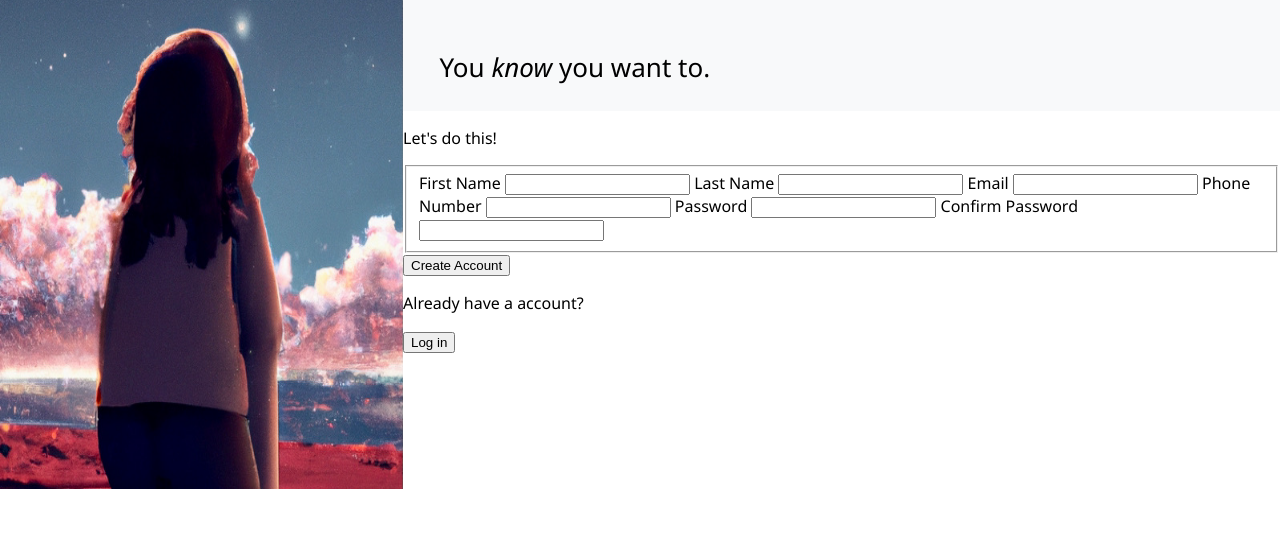
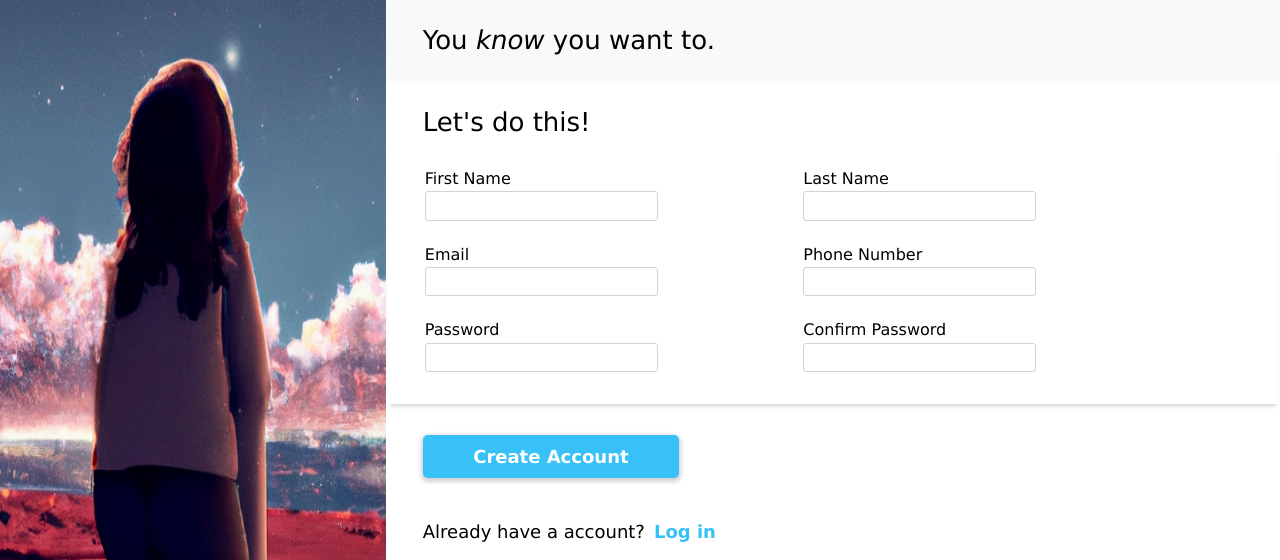
Before and after one commit to JingWei-S/odin-sign-up, a plain HTML site: page index.html in a window 1280 px wide. Shown: the part 311-871 px from the top of the page. Before the commit the page ends 800 px from the top, so only its background shows below. Drawn offline with Linux system fonts and the light colour scheme.

Commit message:
update all ui components

```diff
--- a/index.html
+++ b/index.html
@@ -22,29 +22,41 @@
         <form action="#">
             <p>Let's do this!</p>
             <fieldset>
+                <p>
                     <label for="firstName">First Name</label>
-                <input type="text" name="firstName" id="firstName">
+                    <input type="text" name="firstName" id="firstName" required>
+                </p>
 
+                <p>
                     <label for="lastName">Last Name</label>
-                <input type="text" name="lastName" id="lastName">
+                    <input type="text" name="lastName" id="lastName" required>
+                </p>
 
+                <p>
                     <label for="email">Email</label>
-                <input type="email" name="email" id="email">
+                    <input type="email" name="email" id="email" required>
+                </p>
 
+                <p>
                     <label for="phoneNumber">Phone Number</label>
-                <input type="tel" name="phoneNumber" id="phoneNumber">
+                    <input type="tel" name="phoneNumber" id="phoneNumber" required>
+                </p>
 
+                <p>
                     <label for="pwd1">Password</label>
-                <input type="password" name="pwd" id="pwd1">
+                    <input type="password" name="pwd" id="pwd1" required>
+                </p>
 
+                <p>
                     <label for="pwd2">Confirm Password</label>
-                <input type="password" name="pwd" id="pwd2">
+                    <input type="password" name="pwd" id="pwd2" required>
+                </p>
             </fieldset>
             <button type="submit">Create Account</button>
         </form>
         <div>
             <p>Already have a account?</p>
-            <button>Log in</button>
+            <a href="#">Log in</a>
         </div>
     </div>
 </body>
--- a/style.css
+++ b/style.css
@@ -3,7 +3,7 @@
     src: url("fonts/Norse-Bold.otf") format("opentype");
 }
 body {
-    font-family: "Segoe UI", Roboto, Helvetica, Arial, sans-serif, "Apple Color Emoji", "Segoe UI Emoji", "Segoe UI Symbol";
+    font-family: 'Lucida Sans', 'Lucida Sans Regular', 'Lucida Grande', 'Lucida Sans Unicode', Geneva, Verdana, sans-serif;
     margin: 0;
     min-height: 100vh;
     display: flex;
@@ -76,3 +76,71 @@ img + p {
 .info > p:last-child {
     padding-top: 1em;
 }
+
+form > p {
+    font-size: 26px;
+    padding-left: 1.4em;
+    margin-bottom: 0.4em;
+}
+
+fieldset {
+    border: none;
+    display: flex;
+    /* flex-direction: column; */
+    flex-wrap: wrap;
+    padding-left: calc(1.4 * 26px);
+    padding-bottom: 1.5em;
+    box-sizing: border-box;
+    box-shadow: 0 4px 4px -2px lightgray;
+}
+
+fieldset p {
+    display: flex;
+    flex-direction: column;
+    min-width: 45%;
+    margin-bottom: 0.5em;
+}
+
+input {
+    appearance: none;
+    width: 60%;
+    height: 1.6em;
+    font-size: 16px;
+    border: 1px solid lightgrey;
+    border-radius: 3px;
+}
+
+label {
+    font-family: 'Lucida Sans', 'Lucida Sans Regular', 'Lucida Grande', 'Lucida Sans Unicode', Geneva, Verdana, sans-serif;
+    padding-bottom: 0.2em;
+}
+
+fieldset + button {
+    font-family: 'Lucida Sans', 'Lucida Sans Regular', 'Lucida Grande', 'Lucida Sans Unicode', Geneva, Verdana, sans-serif;
+    border: none;
+    border-radius: 5px;
+    color: white;
+    padding: 0.6em 2.8em;
+    font-size: 18px;
+    font-weight: bold;
+    background-color: rgb(55, 193, 248);
+    box-shadow: 0 2px 4px 2px lightgray;
+    margin-left: calc(1.4 * 26px);
+    margin-top: calc(1.2 * 26px);
+}
+
+form + div {
+    display: flex;
+    flex-direction: row;
+    margin-left: calc(1.4 * 26px);
+    align-items: center;
+    margin-top: 1.4em;
+    font-size: 18px;
+}
+
+p + a {
+    color: rgb(55, 193, 248);
+    margin-left: 0.5em;
+    font-weight: bolder;
+    text-decoration: none;
+}
```
Lines whose indentation alone changed are shown as unchanged.
